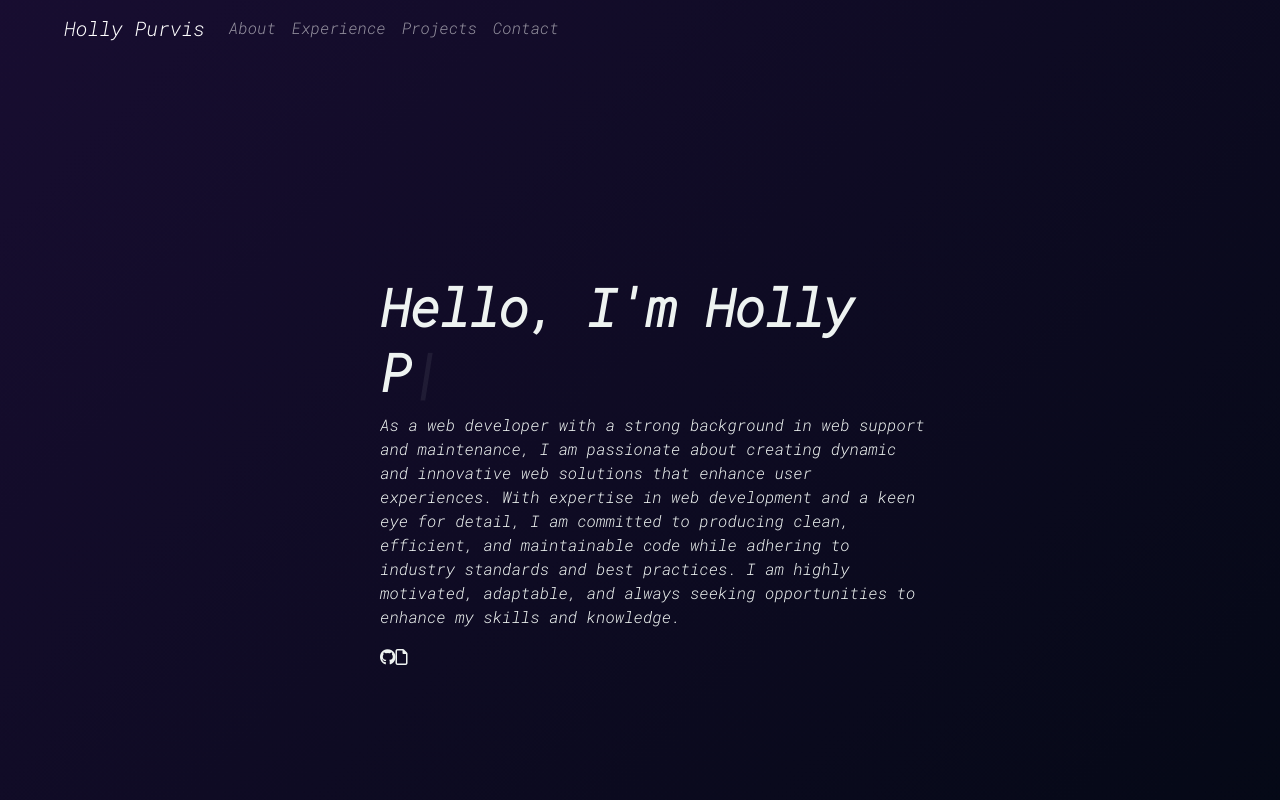
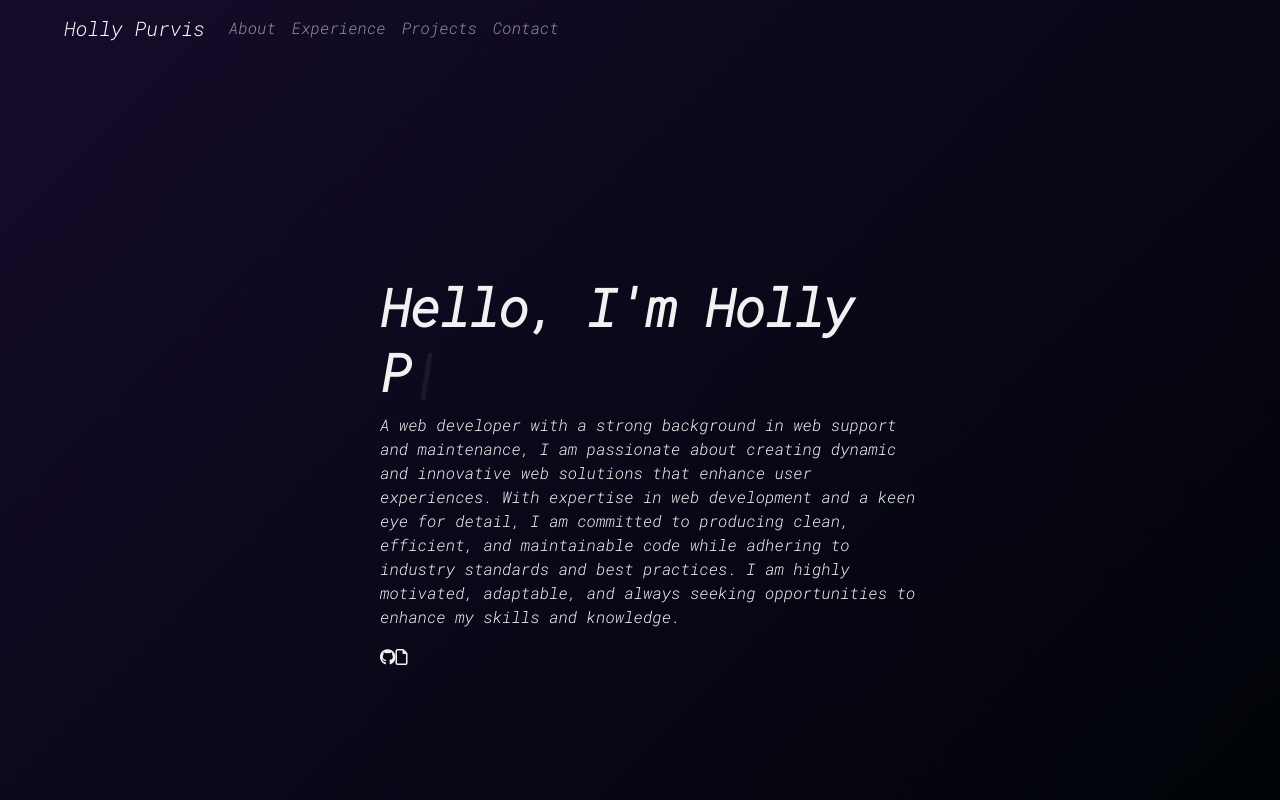
Before and after one commit to HollyPurvis/Website-Portfolio, a React app in the folder my-portfolio/: page / in a window 1280 px wide. Shown: the top 800 px of the page. Built offline with nearby package versions, Linux system fonts and the light colour scheme.

Commit message:
updated portfolio website and added styling/content

```diff
--- a/my-portfolio/src/components/Hero.js
+++ b/my-portfolio/src/components/Hero.js
@@ -17,7 +17,7 @@ const Hero = () => {
                 />
                 </h1>
                     <p>
-                        As a web developer with a strong background in web support and maintenance,
+                        A web developer with a strong background in web support and maintenance,
                         I am passionate about creating dynamic and innovative web solutions that enhance user experiences.
                         With expertise in web development and a keen eye for detail, I am committed to producing clean, efficient,
                         and maintainable code while adhering to industry standards and best practices. I am highly motivated, adaptable,
--- a/my-portfolio/src/styles/base/_base.scss
+++ b/my-portfolio/src/styles/base/_base.scss
@@ -2,9 +2,9 @@ body {
     //background-color: $bg-primary;
     font-family: 'Roboto Mono', sans-serif;
     color: $off-white;
-    background: linear-gradient(-45deg, #0742a8, #020812, #1b0e35, #72649b);
+    background: linear-gradient(-45deg, #020812, #000307, #1b0e35, #72649b);
 	background-size: 400% 400%;
-	animation: gradient 40s ease infinite;
+	animation: gradient 35s ease infinite;
 	height: 100vh;
 }
 
```
